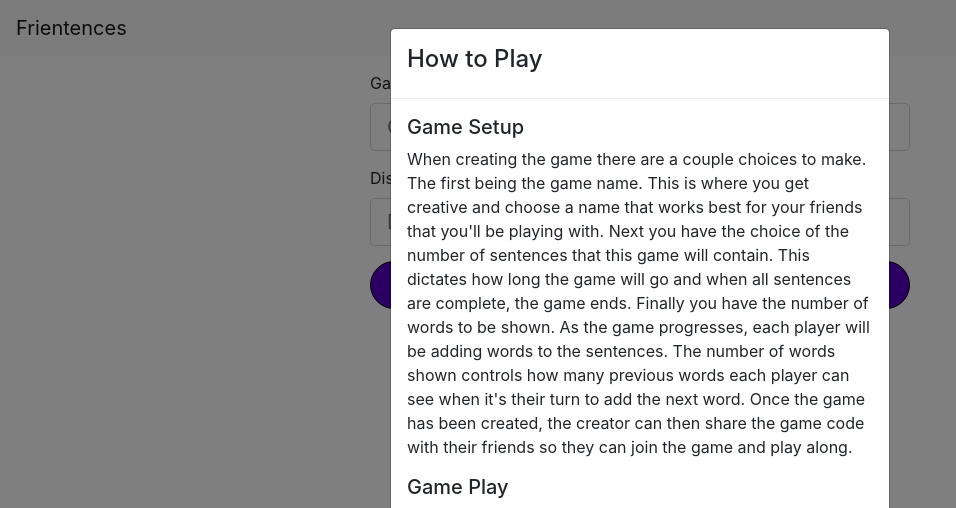
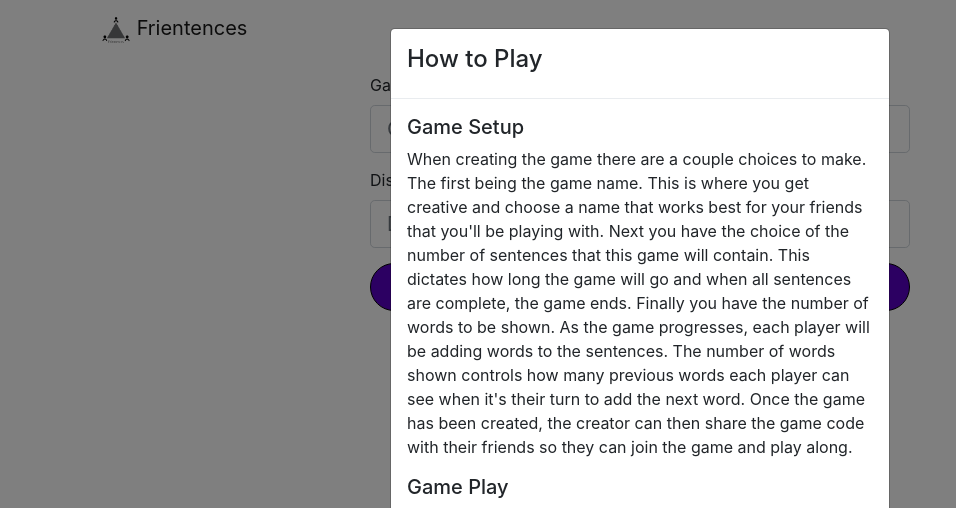
Before and after one commit to fermanjj/frientences, a Flask app: page /join in a window 1280 px wide. Shown: the top 508 px of the page, without its empty margins (0-956 px from the left). Run offline with Flask 2, Linux system fonts and the light colour scheme; some libraries are stand-ins or nearby versions.

Commit message:
adding logo

```diff
--- a/templates/base.html
+++ b/templates/base.html
@@ -7,6 +7,8 @@
             <meta name="viewport" content="width=device-width, initial-scale=1, shrink-to-fit=no">
             <noscript><h1 style="color: red">JavaScript Must be Enabled!!!</h1></noscript>
             <title>{% block title %}{% endblock %}</title>
+            <link rel="shortcut icon" href="{{ url_for('static', filename='favicon.ico') }}" type="image/x-icon">
+            <link rel="icon" href="{{ url_for('static', filename='favicon.ico') }}" type="image/x-icon">
             {% include 'head_include_scripts.html' %}
             {% include 'head_css.html' %}
             {% block head_code %}{% endblock %}
@@ -14,12 +16,11 @@
     {% endblock %}
     {% block body %}
         <body>
-        {% block code_above_navbar %}{% endblock %}
-        {% include 'navbar.html' %}
-        {% block code_below_navbar %}{% endblock %}
-        {% include 'sidebar.html' %}
         <div id="main" class="container">
-
+            {% block code_above_navbar %}{% endblock %}
+            {% include 'navbar.html' %}
+            {% block code_below_navbar %}{% endblock %}
+            {% include 'sidebar.html' %}
             {% block content %}{% endblock %}
 
             {% include 'footer_js.html' %}
--- a/templates/navbar.html
+++ b/templates/navbar.html
@@ -1,3 +1,6 @@
-<nav class="navbar navbar-light bg-light">
-  <a class="navbar-brand" href="{{ url_for('home') }}">Frientences</a>
+<nav class="navbar navbar-light" style="background-color: #FFF">
+  <a class="navbar-brand" href="{{ url_for('home') }}">
+      <img src="{{ url_for('static', filename='logo.png') }}" width="30" height="30" alt="">
+      Frientences
+  </a>
 </nav>
```
